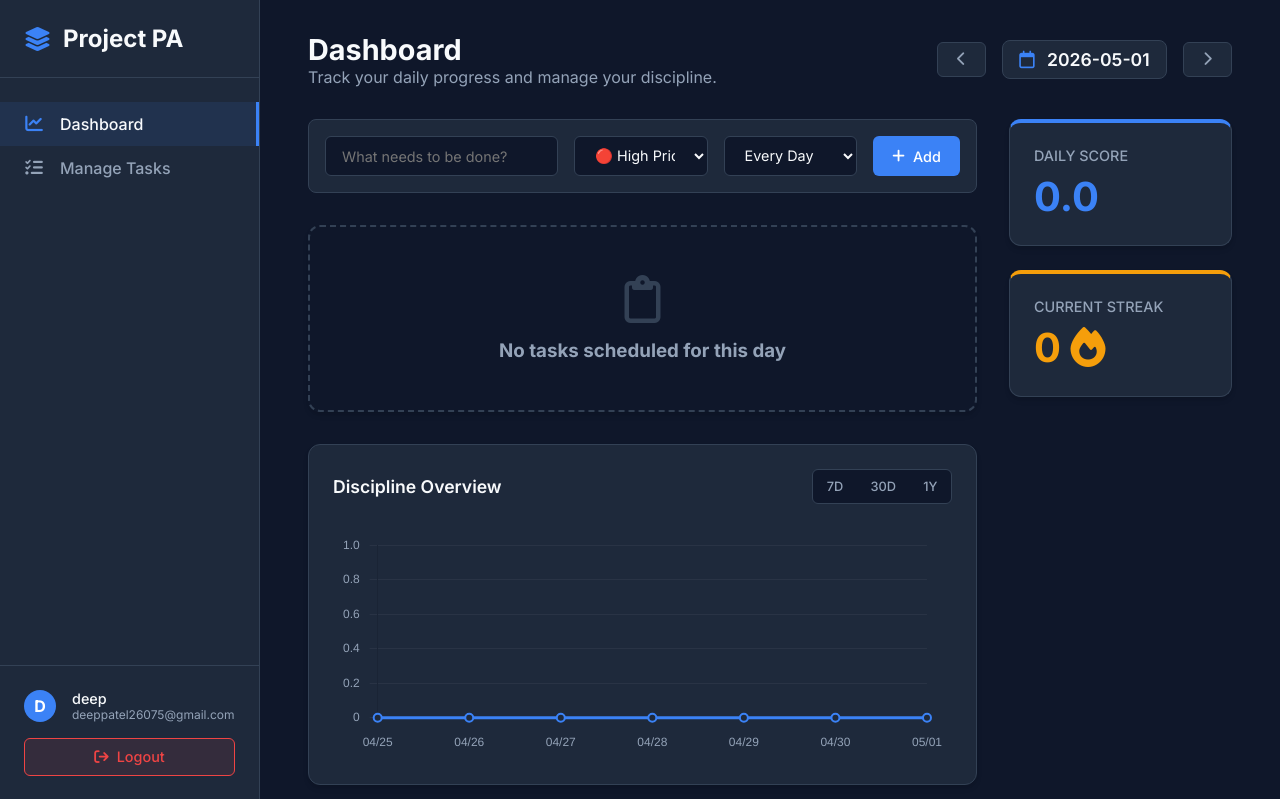
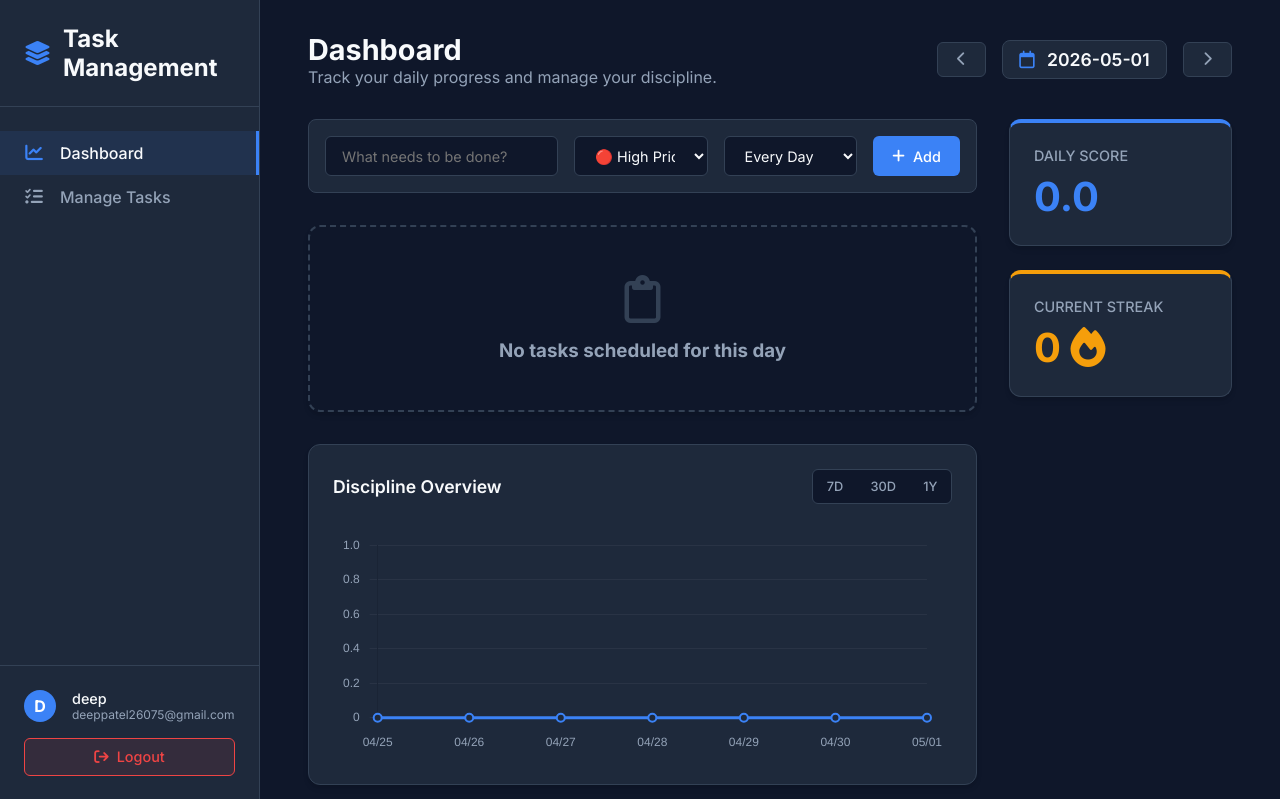
Before and after one commit to deeppatel26075/Task-management, a Flask app: page /dashboard in a window 1280 px wide. Shown: the top 799 px of the page. Run offline with Flask 3, Linux system fonts and the light colour scheme; a user stored in the database is signed in; data comes from the database, SQL or seed files in the repository; both versions use the stored data as it was after the commit.

Commit message:
Rename Project PA to Task Management

```diff
--- a/templates/base.html
+++ b/templates/base.html
@@ -3,7 +3,7 @@
 <head>
     <meta charset="UTF-8">
     <meta name="viewport" content="width=device-width, initial-scale=1.0">
-    <title>Project PA</title>
+    <title>Task Management</title>
     <!-- FontAwesome for Icons -->
     <link rel="stylesheet" href="https://cdnjs.cloudflare.com/ajax/libs/font-awesome/6.4.0/css/all.min.css">
     <link rel="stylesheet" href="{{ url_for('static', filename='css/style.css') }}">
@@ -14,7 +14,7 @@
     <aside class="sidebar">
         <a href="{{ url_for('dashboard') }}" class="sidebar-header">
             <i class="fa-solid fa-layer-group"></i>
-            Project PA
+            Task Management
         </a>
         <div class="sidebar-menu">
             <a href="{{ url_for('dashboard') }}" class="menu-item {% if request.endpoint == 'dashboard' %}active{% endif %}">
```
Also changed, not shown: instance/project_pa.db.
